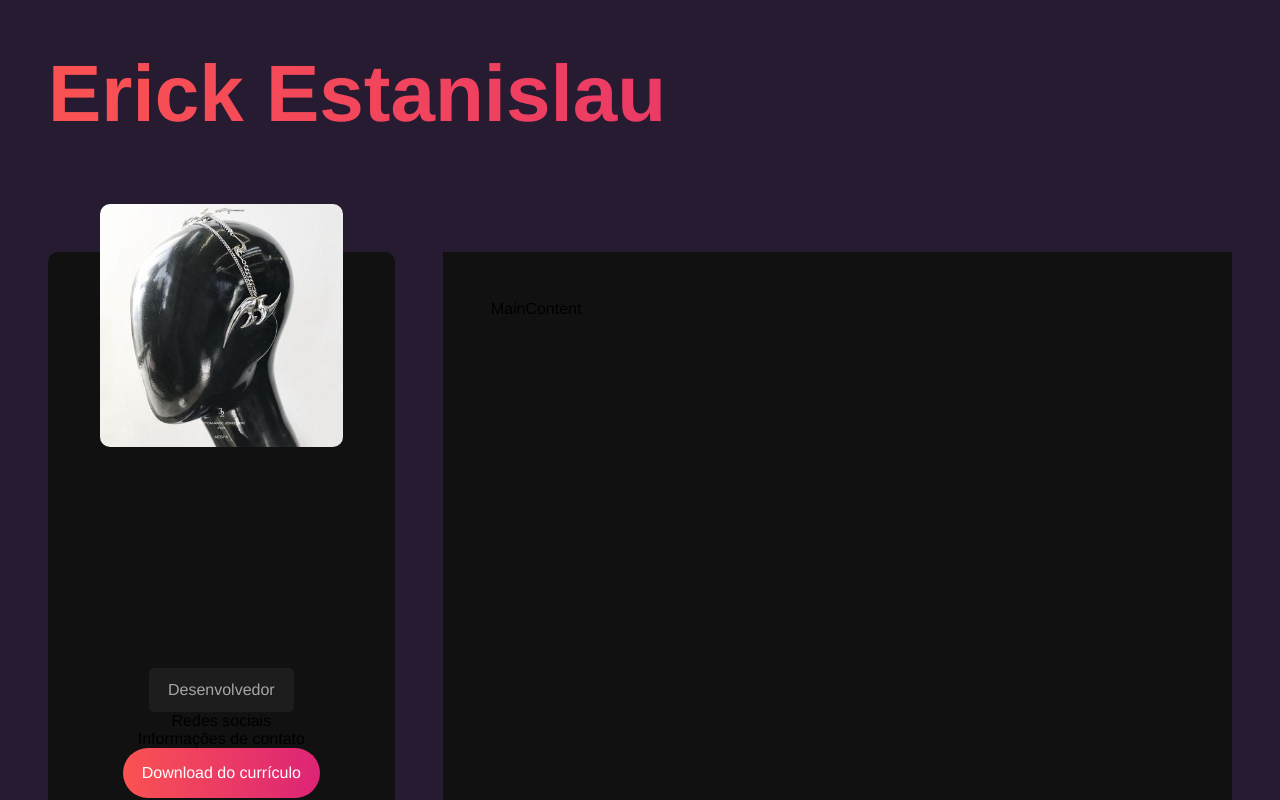
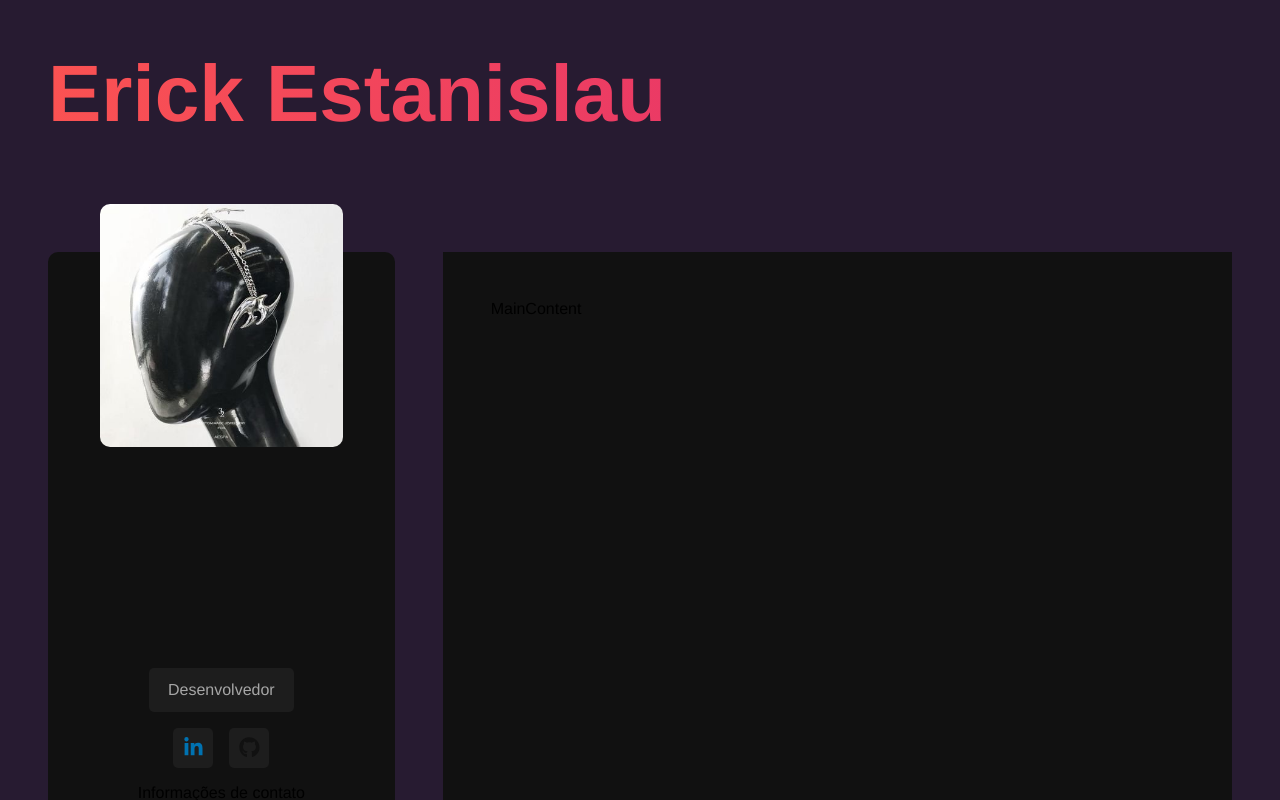
Before and after one commit to erickv2/landing-page, a React (Vite) app: page / in a window 1280 px wide. Shown: the top 800 px of the page. Built offline with nearby package versions, Linux system fonts and the light colour scheme.

Commit message:
adding socials component and style

```diff
--- a/src/components/Sidebar.jsx
+++ b/src/components/Sidebar.jsx
@@ -1,12 +1,14 @@
 import avatar from '../img/perfil.jpeg'
 import '../styles/components/sidebar.sass'
+import SocialNetworks from './SocialNetworks'
+
 
 const Sidebar = () => {
   return (
     <aside id="sidebar">
         <img src={avatar} alt="Erick Estanislau" />
         <p className="title">Desenvolvedor</p>
-        <p>Redes sociais</p>
+        <SocialNetworks/>
         <p>Informações de contato</p>
         <a href="" className="btn">Download do currículo</a>
     </aside>
--- /dev/null
+++ b/src/components/SocialNetworks.jsx
@@ -0,0 +1,21 @@
+import '../styles/components/socialnetworks.sass'
+import {FaLinkedinIn, FaGithub} from 'react-icons/fa'
+
+const socialNetworks = [
+    { name: "linkedin", icon: <FaLinkedinIn /> },
+    { name: "github", icon: <FaGithub /> },
+]
+
+const SocialNetworks = () => {
+  return (
+    <section id="social-networks">
+    {socialNetworks.map((network) => (
+        <a href="#" className='social-btn' id={network.name} key={network.name}>
+            {network.icon}
+        </a>
+    ))}
+  </section>
+  )
+}
+
+export default SocialNetworks
--- a/src/styles/components/mixins.sass
+++ b/src/styles/components/mixins.sass
@@ -1,4 +1,9 @@
 @use 'variables'
+
+@mixin center
+    display: flex
+    justify-content: center
+    align-items: center
 
 @mixin btn
     padding: 1rem 1.2rem
--- /dev/null
+++ b/src/styles/components/socialnetworks.sass
@@ -0,0 +1,26 @@
+@use './variables'
+@use './mixins'
+
+#social-networks
+    @include mixins.center
+    gap: 1rem
+    margin: 1rem 0
+
+    .social-btn
+        padding: .6rem
+        background-color: variables.$bg-color-secondary
+        border-radius: variables.$card-border-radius
+        color: #333
+        font-size: 1.3rem
+        @include mixins.center
+
+    #linkedin
+        color: #0072b1
+
+    #github
+        color: #111
+
+    :hover
+        background: variables.$gradient
+        > svg
+            color: variables.$text-color
```
